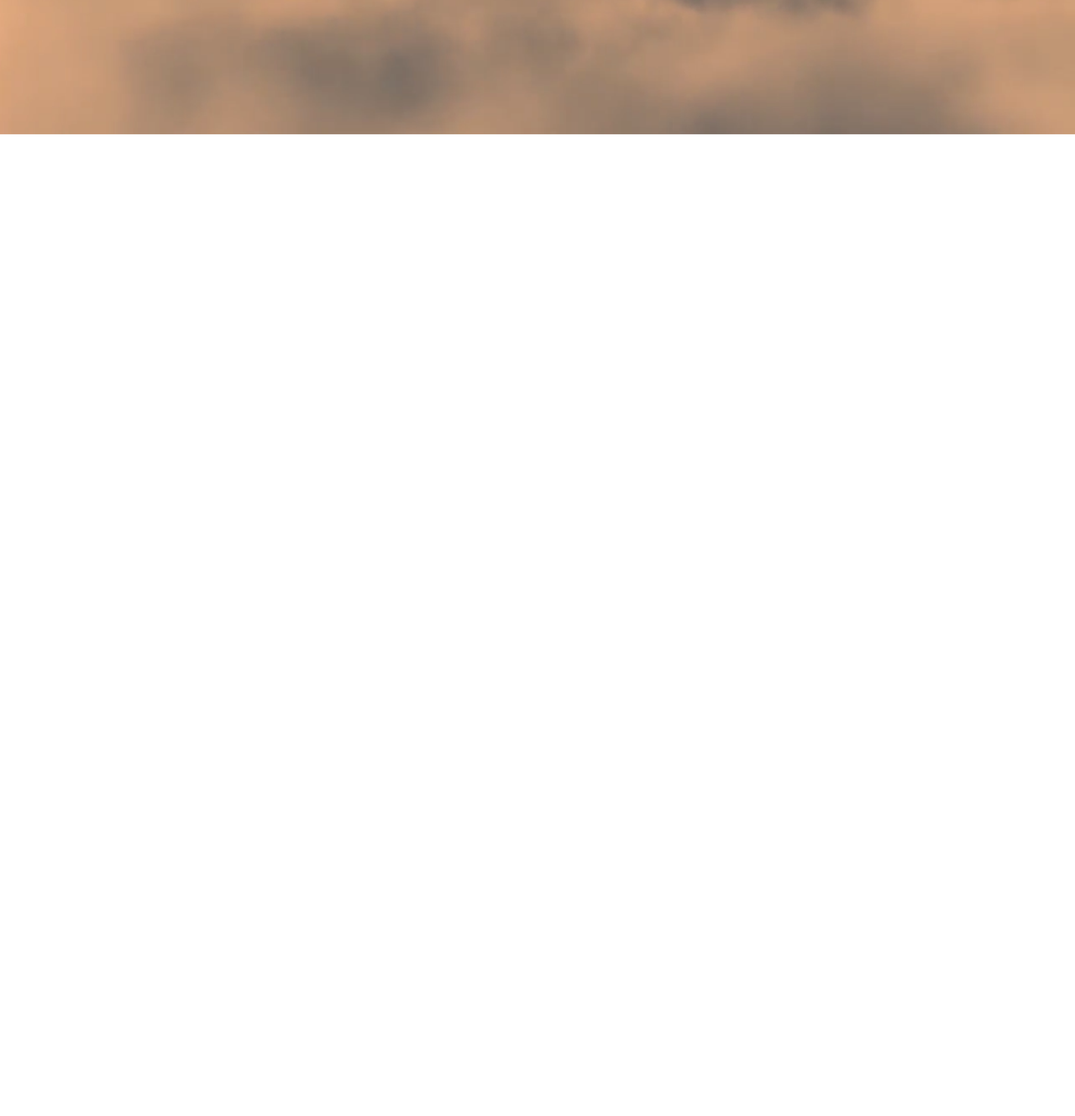
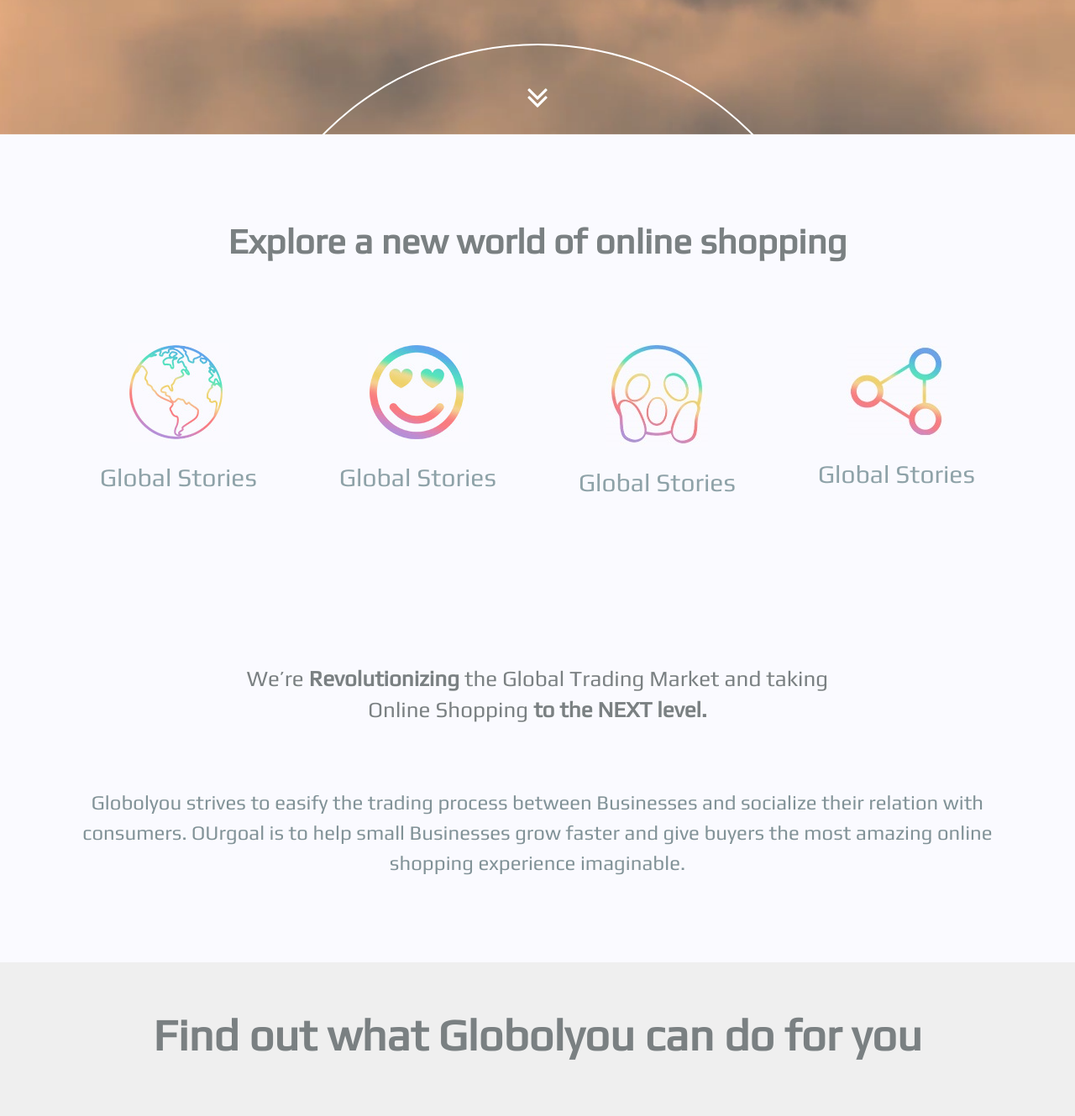
Before and after one commit to valentyn90/Globol, a website: page index.html in a window 1280 px wide. Shown: the part 640-1969 px from the top of the page at 84% size. Before the commit the page ends 800 px from the top, so only its background shows below. Drawn offline with Linux system fonts and the light colour scheme; files that its build step writes are made by us from their sources; some icons are missing.

Commit message:
added more section

```diff
--- a/assets/src/js/app.js
+++ b/assets/src/js/app.js
@@ -12,9 +12,34 @@
 			e.preventDefault();
 	});
 
+	// Select2
 	$("select").select2({
 	  tags: "true",
 	  allowClear: true
+	});
+
+	// Scroll to down
+	// Add smooth scrolling to all links
+	$("#explore").on('click', function(event) {
+
+	    // Make sure this.hash has a value before overriding default behavior
+	    if (this.hash !== "") {
+	      // Prevent default anchor click behavior
+	      event.preventDefault();
+
+	      // Store hash
+	      var hash = this.hash;
+
+	      // Using jQuery's animate() method to add smooth page scroll
+	      // The optional number (800) specifies the number of milliseconds it takes to scroll to the specified area
+	      $('html, body').animate({
+	        scrollTop: $(hash).offset().top
+	      }, 800, function(){
+
+	        // Add hash (#) to URL when done scrolling (default click behavior)
+	        window.location.hash = hash;
+	      });
+	    } // End if
 	});
 
 });
--- a/assets/src/scss/base/_typography.scss
+++ b/assets/src/scss/base/_typography.scss
@@ -1,3 +1,5 @@
+@import url('https://fonts.googleapis.com/css?family=Play|Titillium+Web');
+
 
 /*
  * Universal colours for links, unless overriden
--- /dev/null
+++ b/assets/src/scss/components/_explore.scss
@@ -0,0 +1,29 @@
+#explore {
+	background-color: #fafaff;
+	padding: 100px 0;
+
+	.title {
+		text-align: center;
+
+		h1 {
+			@include heading-font(42px);
+			color: rgb(122, 128, 130);
+			line-height: 1.29;
+			margin: 0;
+		}
+	}
+	.explore-item {
+		text-align: center;
+
+		img {
+			padding: 85px 0 28px 0;
+		}
+
+		h3 {
+			@include primary-font(30px);
+			color: rgb(142, 162, 168);
+  			line-height: 1;
+  			margin: 0;
+		}
+	}
+}
--- /dev/null
+++ b/assets/src/scss/components/_fun-facts.scss
@@ -0,0 +1,41 @@
+#short-para {
+	padding: 100px 0;
+	background-color: #fafaff;
+
+	h4 {
+		@include primary-font(26px);
+		color: rgb(122, 128, 130);
+  		line-height: 1.4;
+  		text-align: center;
+  		font-weight: normal;
+  		text-transform: none;
+  		margin: 0;
+
+  		span {
+  			font-weight: bold;
+  		}
+	}
+
+	p {
+		@include primary-font(24px);
+  		color: rgb(129, 146, 151);
+  		line-height: 1.5;
+  		text-align: center;
+  		margin-top: 75px;
+  		font-weight: normal;
+	}
+}
+
+
+#fun-fact {
+	padding: 63px 0;
+	background-color: #efefef;
+
+	h1 {
+		@include heading-font(52.317px);
+		color: rgb(122, 128, 130);
+		font-weight: bold;
+		line-height: 0.9;
+		margin: 0 auto;
+	}
+}
--- /dev/null
+++ b/assets/src/scss/components/_slider.scss
@@ -0,0 +1,96 @@
+.slider {
+	overflow: hidden;
+}
+.slider-content {
+	margin-top: 150px;
+
+	h3 {
+		font-size: 26.206px;
+		font-family: "Play";
+		color: rgb(255, 255, 255);
+		line-height: 1;
+		margin: 0;
+		text-align: center;
+		text-shadow: 1px 1.732px 0px rgba(0, 0, 0, 0.3);
+	}
+	h1 {
+		font-size: 52px;
+		font-family: "Play";
+		text-transform: capitalize;
+		color: rgb(255, 255, 255);
+		line-height: 2;
+		margin: 0;
+		text-align: center;
+		text-shadow: 1px 1.732px 0px rgba(0, 0, 0, 0.3);
+	}
+}
+
+// Search
+.flag-text { margin-left: 10px; }
+.search-bar {
+	display: flex;
+	border: 3px solid rgb(235,235,235);
+
+	.list-icon {
+		border-right: 1px solid #dedede;
+		background-color: #fff;
+
+		.fa-list-ul {
+			padding: 16px 20px;
+			color: #9d9d9d;
+			font-size: 22px;
+		}
+	}
+
+	.form-control {
+		border: 0;
+		border-radius: 0;
+		height: 55px;
+	}
+
+	button {
+		width: 92px;
+		border-radius: 0;
+		background-color: #dadada;
+		border-left: 1px solid #dedede;
+
+		.fa-search {
+			color: #afafaf;
+			font-size: 22px;
+		}
+	}
+}
+
+.select2-container--default .select2-selection--single {
+	border-radius: 0;
+	height: 55px;
+	border: 0;
+	border-right: 1px solid #dedede;
+}
+
+.select2-container--default .select2-selection--single .select2-selection__rendered {
+    line-height: 53px;
+}
+
+.select2-container--default .select2-selection--single .select2-selection__arrow {
+    top: 15px;
+}
+
+.down-arrow {
+	position: absolute;
+    bottom: -625px;
+    width: 100%;
+    text-align: center;
+
+    a {
+    	padding: 340px;
+	    border: 2px solid #fff;
+	    border-radius: 50%;
+	    color: #fff;
+
+	    i {
+	    	top: -275px;
+    		position: relative;
+	    }
+    }
+}
--- a/assets/src/scss/helpers/_mixins.scss
+++ b/assets/src/scss/helpers/_mixins.scss
@@ -1,10 +1,11 @@
 @mixin primary-font($size, $line-height: 1.5625) {
+	font-family: 'Play', sans-serif;
 	font-size: $size;
 	line-height: $line-height;
-	}
+}
 
 @mixin heading-font($size: $font-size-base, $line-height: 1.8333) {
-	font-family: 'Martel Sans', sans-serif;
+	font-family: 'Play', sans-serif;
 	font-weight: 600;
 	font-size: $size;
 	line-height: $line-height;
--- a/assets/src/scss/layout/_header.scss
+++ b/assets/src/scss/layout/_header.scss
@@ -25,79 +25,3 @@
 		padding-left: 30px;
 	}
 }
-
-
-.slider-content {
-	margin-top: 150px;
-
-	h3 {
-		font-size: 26.206px;
-		font-family: "Play";
-		color: rgb(255, 255, 255);
-		line-height: 1;
-		margin: 0;
-		text-align: center;
-		text-shadow: 1px 1.732px 0px rgba(0, 0, 0, 0.3);
-	}
-	h1 {
-		font-size: 52px;
-		font-family: "Play";
-		text-transform: capitalize;
-		color: rgb(255, 255, 255);
-		line-height: 2;
-		margin: 0;
-		text-align: center;
-		text-shadow: 1px 1.732px 0px rgba(0, 0, 0, 0.3);
-	}
-}
-
-// Search
-.flag-text { margin-left: 10px; }
-.search-bar {
-	display: flex;
-	border: 3px solid rgb(235,235,235);
-
-	.list-icon {
-		border-right: 1px solid #dedede;
-		background-color: #fff;
-
-		.fa-list-ul {
-			padding: 16px 20px;
-			color: #9d9d9d;
-			font-size: 22px;
-		}
-	}
-
-	.form-control {
-		border: 0;
-		border-radius: 0;
-		height: 55px;
-	}
-
-	button {
-		width: 92px;
-		border-radius: 0;
-		background-color: #dadada;
-		border-left: 1px solid #dedede;
-
-		.fa-search {
-			color: #afafaf;
-			font-size: 22px;
-		}
-	}
-}
-
-.select2-container--default .select2-selection--single {
-	border-radius: 0;
-	height: 55px;
-	border: 0;
-	border-right: 1px solid #dedede;
-}
-
-.select2-container--default .select2-selection--single .select2-selection__rendered {
-    line-height: 53px;
-}
-
-.select2-container--default .select2-selection--single .select2-selection__arrow {
-    top: 15px;
-}
--- a/assets/src/scss/style.scss
+++ b/assets/src/scss/style.scss
@@ -1,12 +1,12 @@
 /*!
-Theme Name: Ultimos
-Theme URI: http://schoolmars.com
-Author: Saddam Azad
-Author URI: http://schoolmars.com
+Theme Name: Globol You
+Theme URI: http://sparkbit.club
+Author: Hussain Sumrat
+Author URI: http://sparkbit.club
 Version: 0.0.1
 Description:
 Licensed Commercial
-Copyright 2015-2015 Saddam Azad
+Copyright 2017-2018 Hussain Sumrat
 */
 
 @charset "utf-8";
@@ -23,6 +23,11 @@
 @import "helpers/mixins";
 @import "helpers/functions";
 @import "helpers/helpers";
+
+// Components
+@import "components/slider";
+@import "components/explore";
+@import "components/fun-facts";
 
 // Theme
 // @import "themes/dark";
--- a/index.html
+++ b/index.html
@@ -11,24 +11,24 @@
     <meta name='coverage' content='Worldwide'>
     <meta name='distribution' content='Global'>
       <!-- Search engines -->
-    <meta name="description" content="Site Description">
+    <meta name="description" content="Globol You">
     <!-- Google Plus -->
     <!-- Update your html tag to include the itemscope and itemtype attributes. -->
     <!-- html itemscope itemtype="http://schema.org/{CONTENT_TYPE}" -->
-    <meta itemprop="name" content="Site Title">
+    <meta itemprop="name" content="Globol You">
     <meta itemprop="description" content="Site Description">
     <meta itemprop="image" content="image path">
     <!-- Twitter -->
     <meta name="twitter:card" content="Site Description">
     <meta name="twitter:site" content="@HSumrat">
-    <meta name="twitter:title" content="Site Title">
+    <meta name="twitter:title" content="Globol You">
     <meta name="twitter:description" content="Site Description">
     <meta name="twitter:creator" content="@HSumrat">
     <meta name="twitter:image:src" content="image path">
     <meta name="twitter:player" content="">
     <!-- Open Graph General (Facebook & Pinterest) -->
     <meta property="og:url" content="">
-    <meta property="og:title" content="Site Title">
+    <meta property="og:title" content="Globol You">
     <meta property="og:description" content="Site Description">
     <meta property="og:site_name" content="">
     <meta property="og:image" content="image path">
@@ -39,7 +39,7 @@
     <meta property="og:audio" content="">
     <meta property="og:video" content="">
 
-    <title>Page Title</title>
+    <title>Globol You</title>
 
 	<link href="assets/vendor/bootstrap/dist/css/bootstrap.min.css" rel="stylesheet" type="text/css">
     <link href="assets/vendor/font-awesome/css/font-awesome.min.css" rel="stylesheet" type="text/css">
@@ -123,10 +123,71 @@
                         </form>
                     </div>
                 </div>
+                <div class="col-md-12 down-arrow">
+                    <a href="#explore"><i class="fa fa-angle-double-down fa-3x" aria-hidden="true"></i></a>
+                </div>
             </div>
         </div>
     </div>
 
+    <section id="explore">
+        <div class="container">
+            <div class="row">
+                <div class="col-md-12">
+                    <div class="title">
+                        <h1>Explore a new world of online shopping</h1>
+                    </div>
+                </div>
+                <div class="col-md-3">
+                    <div class="explore-item">
+                        <img src="assets/dist/img/explore-1.jpg">
+                        <h3>Global Stories</h3>
+                    </div>
+                </div>
+                <div class="col-md-3">
+                    <div class="explore-item">
+                        <img src="assets/dist/img/explore-2.jpg">
+                        <h3>Global Stories</h3>
+                    </div>
+                </div>
+                <div class="col-md-3">
+                    <div class="explore-item">
+                        <img src="assets/dist/img/explore-3.jpg">
+                        <h3>Global Stories</h3>
+                    </div>
+                </div>
+                <div class="col-md-3">
+                    <div class="explore-item">
+                        <img src="assets/dist/img/explore-4.jpg">
+                        <h3>Global Stories</h3>
+                    </div>
+                </div>
+            </div>
+        </div>
+    </section>
+
+    <section id="short-para">
+        <div class="container">
+            <div class="row">
+                <div class="offset-md-2 col-md-8">
+                    <h4>We’re <span>Revolutionizing</span> the Global Trading Market and taking Online Shopping <span>to the NEXT level.</span></h4>
+                </div>
+                <div class="col-md-12">
+                    <p>Globolyou strives to easify the trading process between Businesses and socialize their relation with consumers. OUrgoal is to help small Businesses grow faster and give buyers the most amazing online shopping experience imaginable.</p>
+                </div>
+            </div>
+        </div>
+    </section>
+
+    <section id="fun-fact">
+        <div class="container">
+            <div class="col-md-12">
+                <div class="row">
+                    <h1>Find out what Globolyou can do for you</h1>
+                </div>
+            </div>
+        </div>
+    </section>
 
     <script src="assets/vendor/jquery/dist/jquery.min.js" type="text/javascript"></script>
     <script src="assets/vendor/bootstrap/dist/js/bootstrap.min.js" type="text/javascript"></script>
```
Also changed, not shown: assets/dist/css/editor-style.css, assets/dist/css/editor-style.min.css, assets/dist/css/style.css, assets/dist/css/style.min.css, assets/dist/img/explore-1.jpg (added), assets/dist/img/explore-2.jpg (added), assets/dist/img/explore-3.jpg (added), assets/dist/img/explore-4.jpg (added), assets/dist/js/app.min.js.
